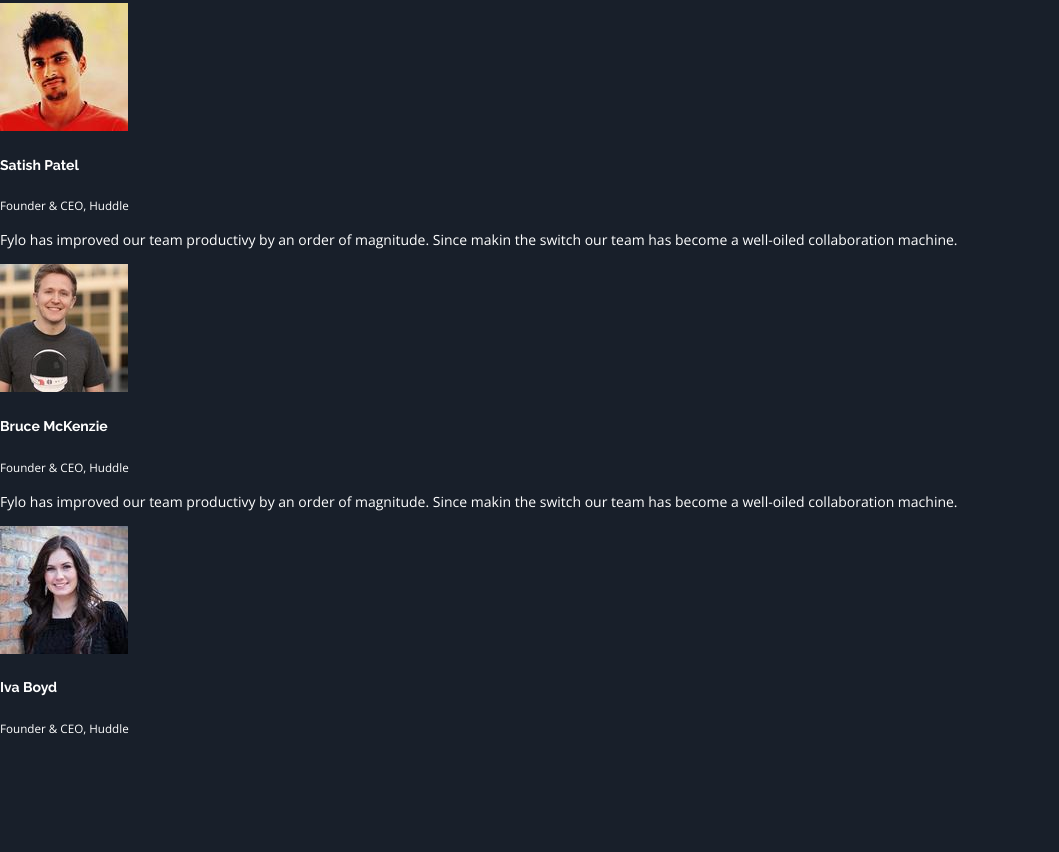
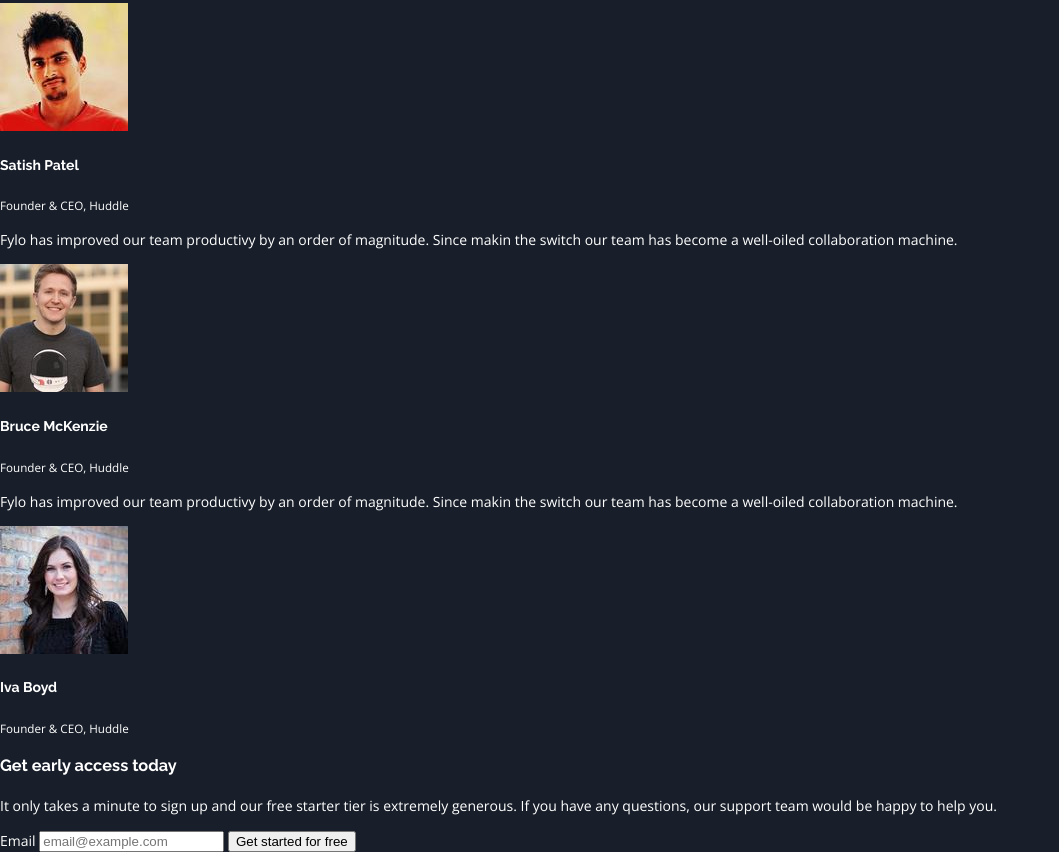
Before and after one commit to Shadowbest/fylo-dark-theme-page, a plain HTML site: page index.html in a window 1280 px wide. Shown: the part 2174-3026 px from the top of the page, without its empty margins (0-1059 px from the left). Before the commit the page ends 2926 px from the top, so only its background shows below. Drawn offline with nearby package versions, Linux system fonts and the light colour scheme.

Commit message:
Added call to action section

```diff
--- a/index.html
+++ b/index.html
@@ -151,5 +151,23 @@
         </div>
       </div>
     </section>
+
+    <!-- CALL TO ACTION -->
+    <section class="cta">
+      <div class="container">
+        <div class="cta__box">
+          <h3 class="cta__box__heading">Get early access today</h3>
+          <p class="cta__box__content">
+            It only takes a minute to sign up and our free starter tier is extremely generous. If you have
+            any questions, our support team would be happy to help you.
+          </p>
+          <form class="cta__box__form">
+            <label for="email" class="screen-reader">Email</label>
+            <input type="email" id="email" placeholder="email@example.com" />
+            <button type="submit" class="btn">Get started for free</button>
+          </form>
+        </div>
+      </div>
+    </section>
   </body>
 </html>
```
